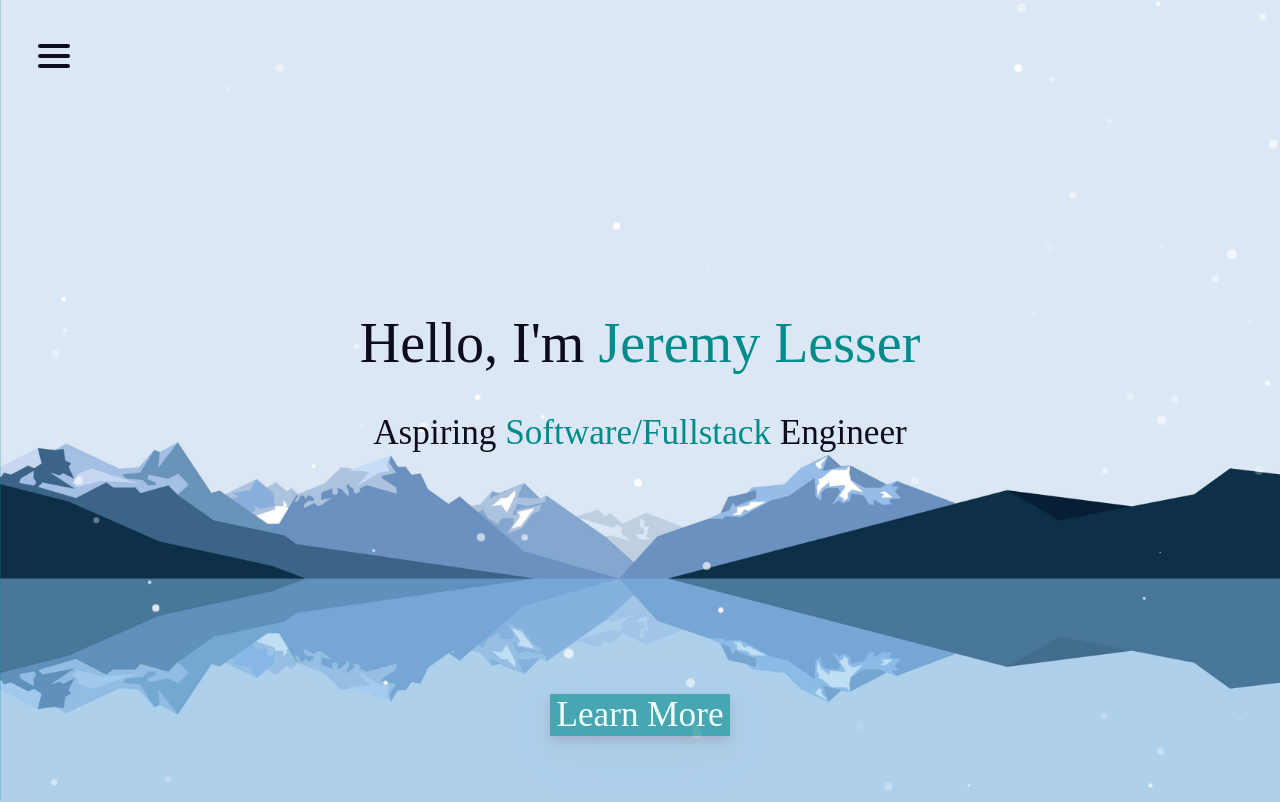
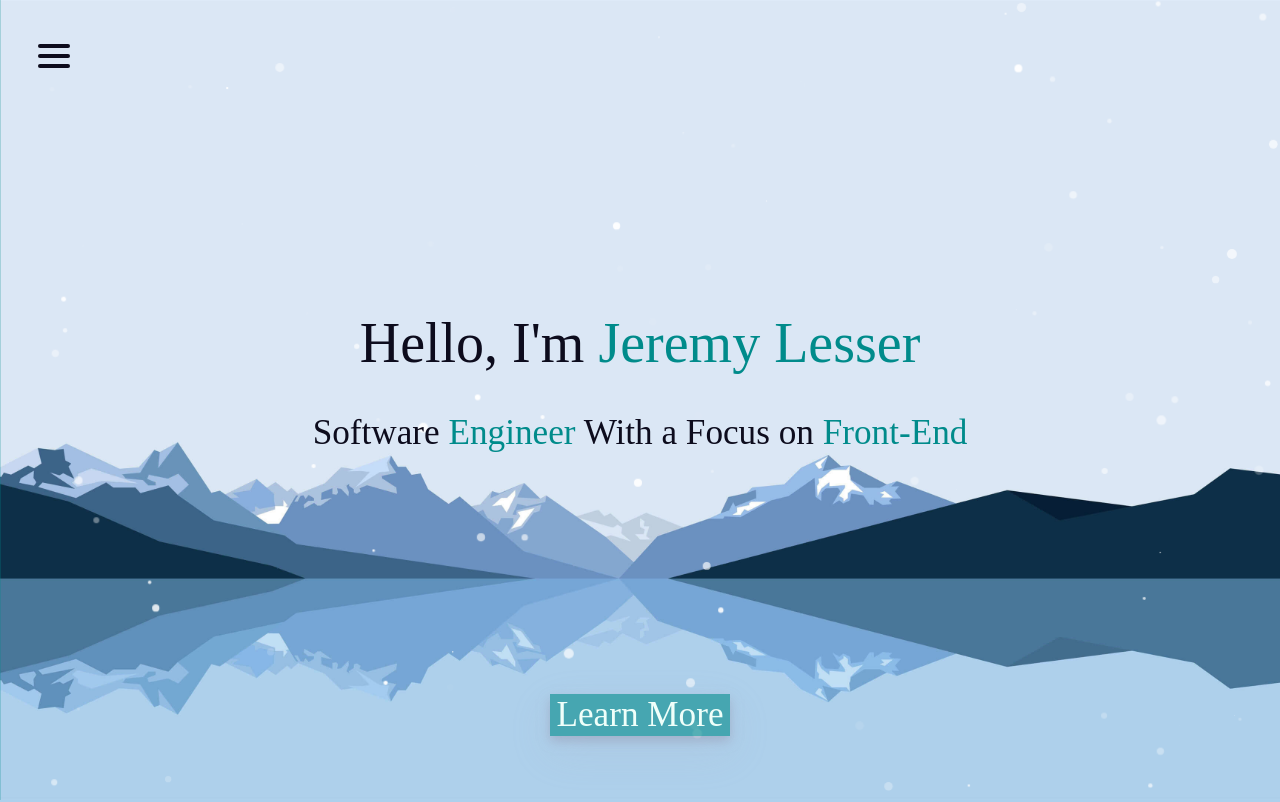
Before and after one commit to papaJCL/React, a React (Create React App) app: page / in a window 1280 px wide. Shown: the top 802 px of the page. Built offline with nearby package versions, Linux system fonts and the light colour scheme; the HTML template or start-up script is replaced by a standard one.

Commit message:
Changed title

```diff
--- a/src/Home.js
+++ b/src/Home.js
@@ -221,7 +221,7 @@ const Home = React.memo (({ id }) => {
             </AStyle>
           <TextWrapper>
             <Header>Hello, I'm <ColorText>Jeremy Lesser</ColorText></Header>
-            <SubHeader>Aspiring <SubColorText>Software/Fullstack</SubColorText> Engineer </SubHeader>
+            <SubHeader>Software <SubColorText>Engineer</SubColorText> With a Focus on <SubColorText>Front-End</SubColorText> </SubHeader>
           </TextWrapper>
         </Hero>
       </HomeStyles>
```
